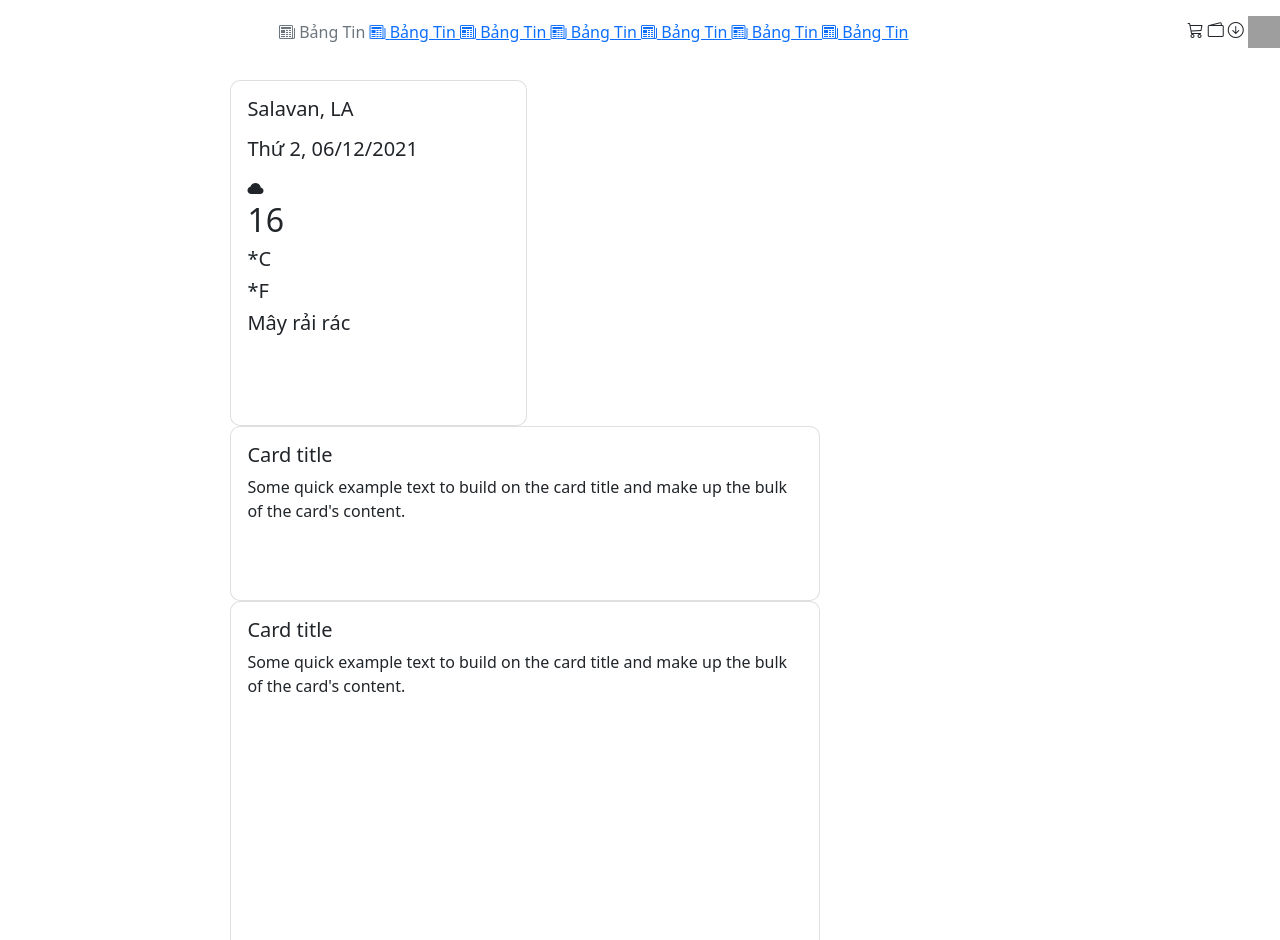
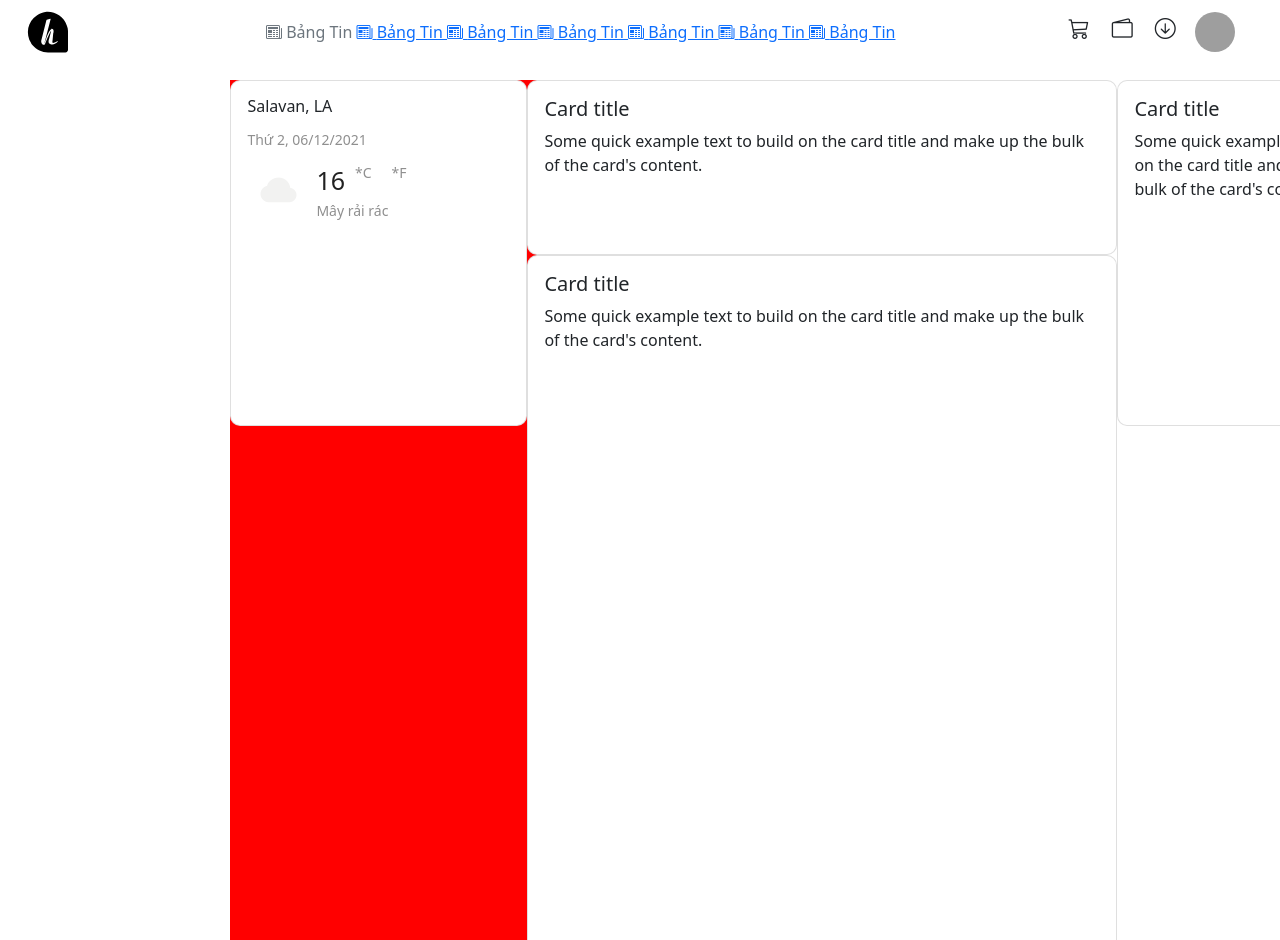
Before and after one commit to devShinchoku/BTL_nhom9, a PHP site: page / in a window 1280 px wide. Run offline with PHP 8.4, Linux system fonts and the light colour scheme; some libraries are stand-ins or nearby versions; grey boxes are pictures that could not be loaded.

Commit message:
Update style.css

```diff
--- a/css/style.css
+++ b/css/style.css
@@ -18,10 +18,72 @@ header {
 }
 
 main{
+    display: flex;
     position: fixed;
     left: 18vw;
     top: 56px;
     width: 64vw;
     height: 100vh;
     box-sizing: border-box;
+    justify-content: space-between;
+    background-color: red;
 }
+.h-logo-icon{
+    width: 48px;
+    height: 48px;
+    margin: 24px;
+}
+.h-icon{
+
+
+}
+.h-user i{
+    padding: 0px 15px 0px 3px;
+    width: 24px;
+    height: 24px;
+    font-size: 21px;
+
+
+}
+.h-user img{
+    width: 40px;
+    height: 40px;
+    margin: 0px 45px 0px 0px;
+    border-radius: 50%;
+}
+.h-location{
+    font-size: 16px;
+}
+.h-day{
+    font-size: 14px;
+    color: #8f8f8f;
+}
+.h-cloud{
+    font-size: 36px;
+    color: #f2f2f1;
+    display: flex;
+    margin: 0px 13px;
+}
+.h-temperatures{
+    margin: 0px 20px;
+}
+.h-temperature{
+    color: #212121;
+    display: flex;
+}
+.h-do{
+    font-size: 25px;
+}
+.h-CF{
+    display: flex;
+}
+
+.h-C{
+    color: #8f8f8f;
+    font-size: 14px;
+    margin: 0px 10px;
+}
+.h-status{
+    color: #8f8f8f;
+    font-size: 14px;
+}
```
